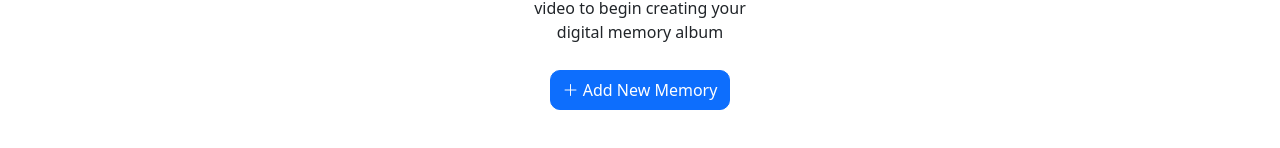
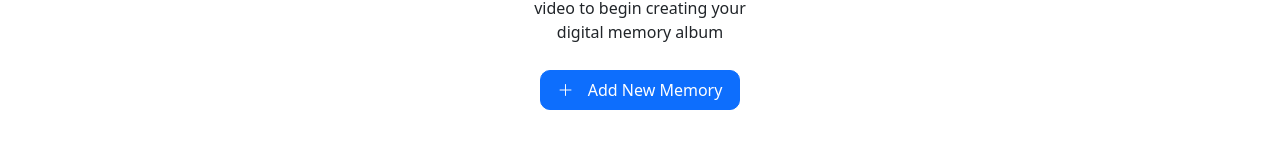
Before and after one commit to EmmaDeil/MyMemoryApp, a React (Vite) app in the folder client/: page / in a window 1280 px wide. Shown: the part 1161-1309 px from the top of the page. Built offline with nearby package versions, Linux system fonts and the light colour scheme.

Commit message:
worked on the styling for the foot button

```diff
--- a/client/src/LandingPage.tsx
+++ b/client/src/LandingPage.tsx
@@ -94,7 +94,7 @@ const LandingPage = () => {
             <p style={{margin: '10px 0', fontSize: '1.5rem', fontWeight: 'bold'}}>Start Your Journey</p>
             <p style={{ padding: '10px', width: '20%', textAlign: 'center', justifyItems: 'center' }}>Upload your first photo or video to begin creating your digital memory album</p>
 
-            <button className='btn btn-primary' style={{borderRadius: '10px', padding: '5px 10px 5px 10px', height: '40px', width: '180px', textAlign: 'center'}}><i className="bi bi-plus-lg"></i> Add New Memory</button>
+            <button className='btn btn-primary' style={{borderRadius: '10px', padding: '5px 10px 5px 10px', height: '40px', width: '200px', textAlign: 'center'}}><i className="bi bi-plus-lg" style={{marginRight: '10px'}}></i> Add New Memory</button>
          </div>
       </div>
 
```
